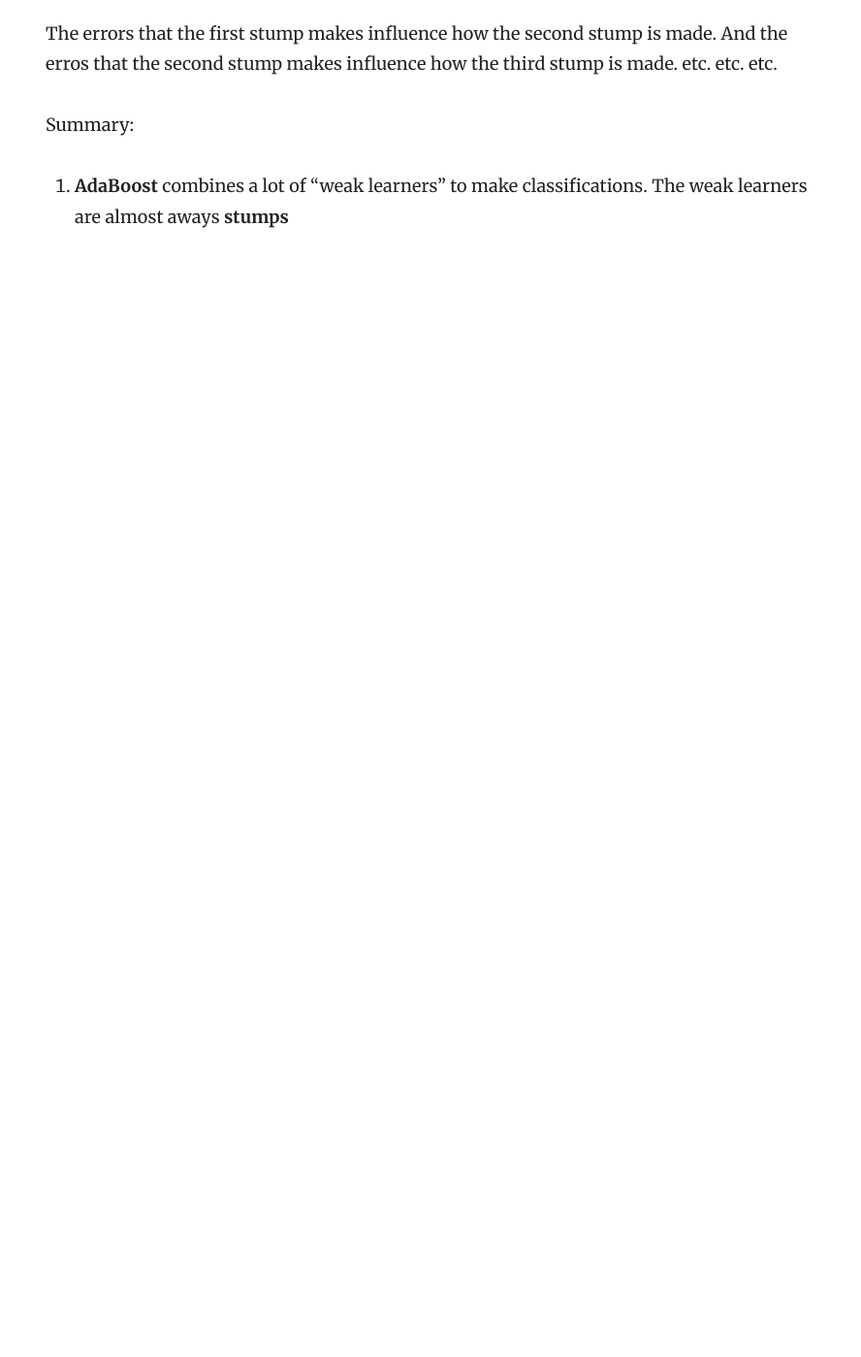
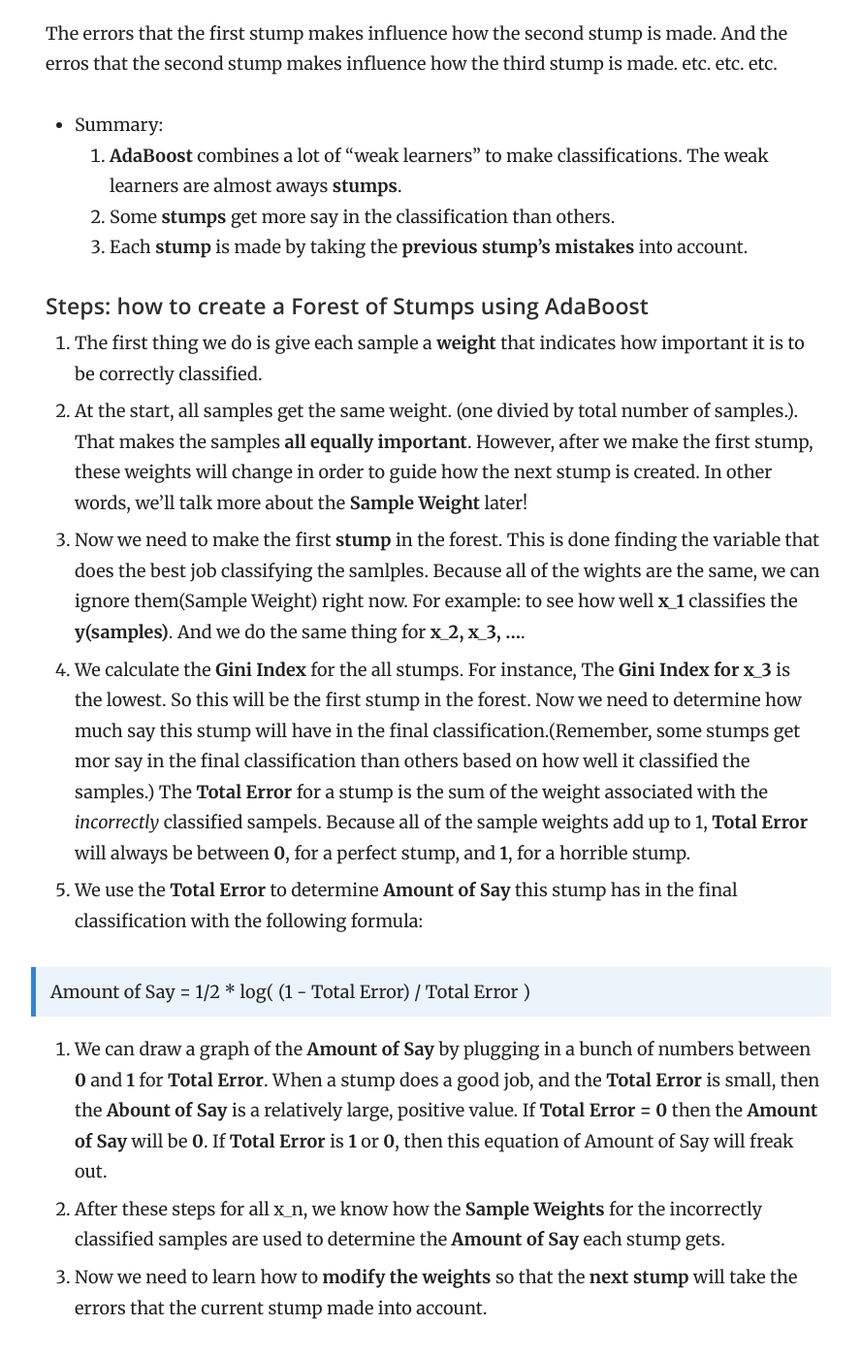
Before and after one commit to ksuthalia/ko-taemin, a Jekyll site: the page built from _docs/AdaBoost.md, in a window 1280 px wide and 1400 px high, scrolled down 890 px. Shown: the whole window at 97% size, without its empty margins (343-1231 px from the left). Built offline with Jekyll 4.4.1, drawn with Linux system fonts in a browser that asks for light colours; before the commit the page ends 1181 px from its top, so only the background shows below that; some of the changed text lies outside the part shown.

Commit message:
Update AdaBoost.md

```diff
--- a/_docs/AdaBoost.md
+++ b/_docs/AdaBoost.md
@@ -6,7 +6,7 @@ order: 1
 
 ## AdaBoost
 
-- Using **Decision Trees** and **Random Forest** to explain the tree main concepts behind AdaBoost!
+- Using **Decision Trees** and **Random Forest** to explain the tree main concepts behind **AdaBoost**!
 
 
 In a **Random Forest**, each time you make a tree, you make a *full sized tree*. Some trees might be bigger than others, but there is no predetermined maximum depth.
@@ -19,5 +19,21 @@ Lastly, in a **Random Forest**, each decision tree is made independently of the
 
 The errors that the first stump makes influence how the second stump is made. And the erros that the second stump makes influence how the third stump is made. etc. etc. etc.
 
-Summary:
-1. **AdaBoost** combines a lot of "weak learners" to make classifications. The weak learners are almost aways **stumps**
+- Summary:
+1. **AdaBoost** combines a lot of "weak learners" to make classifications. The weak learners are almost aways **stumps**.
+2. Some **stumps** get more say in the classification than others.
+3. Each **stump** is made by taking the **previous stump's mistakes** into account.
+
+#### Steps: how to create a Forest of Stumps using AdaBoost
+
+1. The first thing we do is give each sample a **weight** that indicates how important it is to be correctly classified.
+2. At the start, all samples get the same weight. (one divied by total number of samples.). That makes the samples **all equally important**. However, after we make the first stump, these weights will change in order to guide how the next stump is created. In other words, we'll talk more about the **Sample Weight** later!
+3. Now we need to make the first **stump** in the forest. This is done finding the variable that does the best job classifying the samlples. Because all of the wights are the same, we can ignore them(Sample Weight) right now. For example: to see how well **x_1** classifies the **y(samples)**. And we do the same thing for **x_2, x_3, ...**.
+4. We calculate the **Gini Index** for the all stumps. For instance, The **Gini Index for x_3** is the lowest. So this will be the first stump in the forest. Now we need to determine how much say this stump will have in the final classification.(Remember, some stumps get mor say in the final classification than others based on how well it classified the samples.) The **Total Error** for a stump is the sum of the weight associated with  the *incorrectly* classified sampels. Because all of the sample weights add up to 1, **Total Error** will always be between **0**, for a perfect stump, and **1**, for a horrible stump.
+5. We use the **Total Error** to determine **Amount of Say** this stump has in the final classification with the following formula:
+
+> Amount of Say = 1/2 * log( (1 - Total Error) / Total Error )
+
+6. We can draw a graph of the **Amount of Say** by plugging in a bunch of numbers between **0** and **1** for **Total Error**. When a stump does a good job, and the **Total Error** is small, then the **Abount of Say** is a relatively large, positive value. If **Total Error = 0** then the **Amount of Say** will be **0**. If **Total Error** is **1** or **0**, then this equation of Amount of Say will freak out.
+7. After these steps for all x_n, we know how the **Sample Weights** for the incorrectly classified samples are used to determine the **Amount of Say** each stump gets.
+8. Now we need to learn how to **modify the weights** so that the **next stump** will take the errors that the current stump made into account.
```
